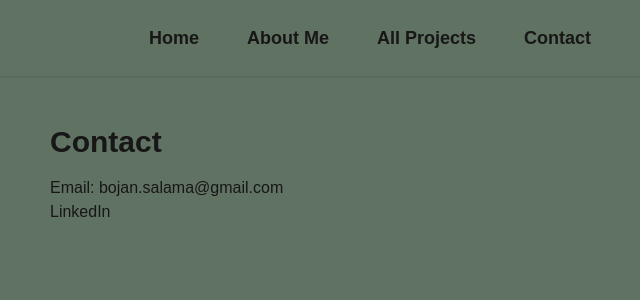
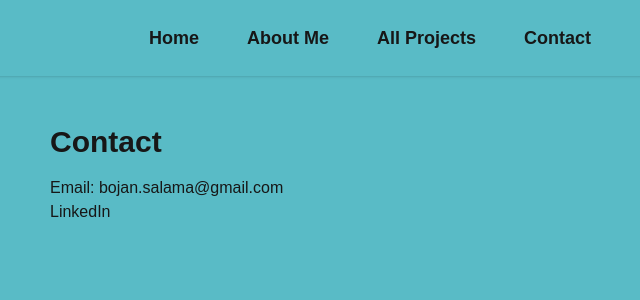
Before and after one commit to eshaker-js/Portfolio, a Next.js app: page /contact in a window 1280 px wide. Shown: the top 300 px of the page, without its empty margins (270-910 px from the left). Built offline with nearby package versions, Linux system fonts and the light colour scheme.

Commit message:
changed background color

```diff
--- a/src/app/globals.css
+++ b/src/app/globals.css
@@ -2,7 +2,7 @@
 
 
 :root {
-  --background: #607262;
+  --background: #59bbc6;
   --foreground: #171717;
 }
 
```
